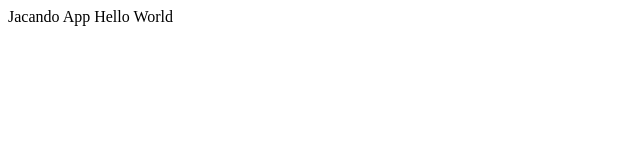
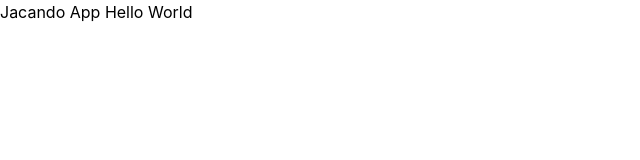
Before and after one commit to albasjd/jacando-shopping, a React (Vite) app in the folder app/: page / in a window 1280 px wide. Shown: the top 160 px of the page, without its empty margins (0-640 px from the left). Built offline with nearby package versions, Linux system fonts and the light colour scheme.

Commit message:
setup apollo client and browser router adds some base css

```diff
--- /dev/null
+++ b/app/src/index.css
@@ -0,0 +1,21 @@
+:root {
+  font-family: Inter, system-ui, Avenir, Helvetica, Arial, sans-serif;
+  line-height: 1.5;
+  font-weight: 400;
+
+  font-synthesis: none;
+  text-rendering: optimizeLegibility;
+  -webkit-font-smoothing: antialiased;
+  -moz-osx-font-smoothing: grayscale;
+  -webkit-text-size-adjust: 100%;
+}
+
+body {
+  margin: 0;
+  padding: 0;
+  box-sizing: border-box;
+}
+
+@tailwind base;
+@tailwind components;
+@tailwind utilities;
--- a/app/src/main.tsx
+++ b/app/src/main.tsx
@@ -1,10 +1,26 @@
-import React from 'react'
-import ReactDOM from 'react-dom/client'
+import React from "react";
+import ReactDOM from "react-dom/client";
+import { BrowserRouter } from "react-router-dom";
+import { ApolloClient, ApolloProvider, InMemoryCache } from "@apollo/client";
 
-import App from './App'
+import App from "./App";
 
-ReactDOM.createRoot(document.getElementById('root') as HTMLElement).render(
+import "./index.css";
+
+const uri = "http://localhost:3001/graphql";
+const cache = new InMemoryCache();
+
+const client = new ApolloClient({
+  cache,
+  uri,
+});
+
+ReactDOM.createRoot(document.getElementById("root") as HTMLElement).render(
   <React.StrictMode>
-    <App />
-  </React.StrictMode>,
-)
+    <ApolloProvider client={client}>
+      <BrowserRouter>
+        <App />
+      </BrowserRouter>
+    </ApolloProvider>
+  </React.StrictMode>
+);
```
